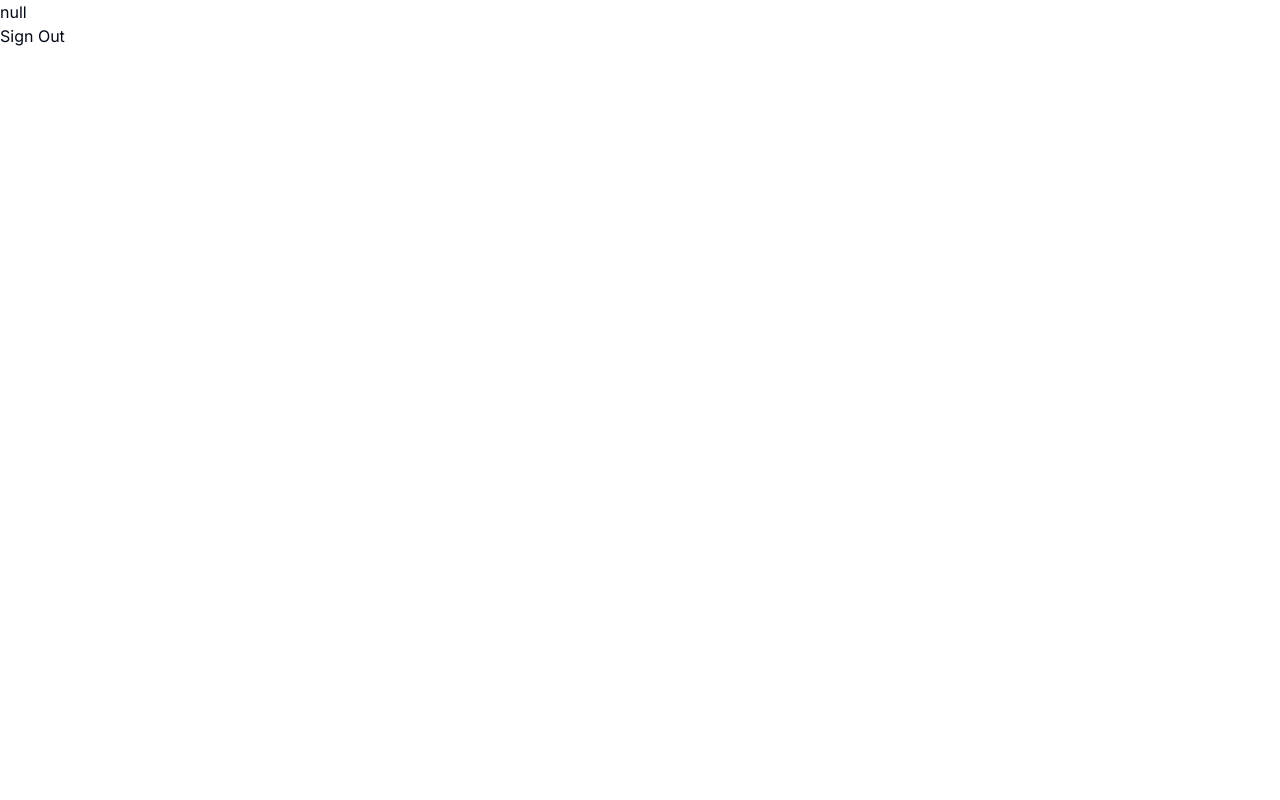
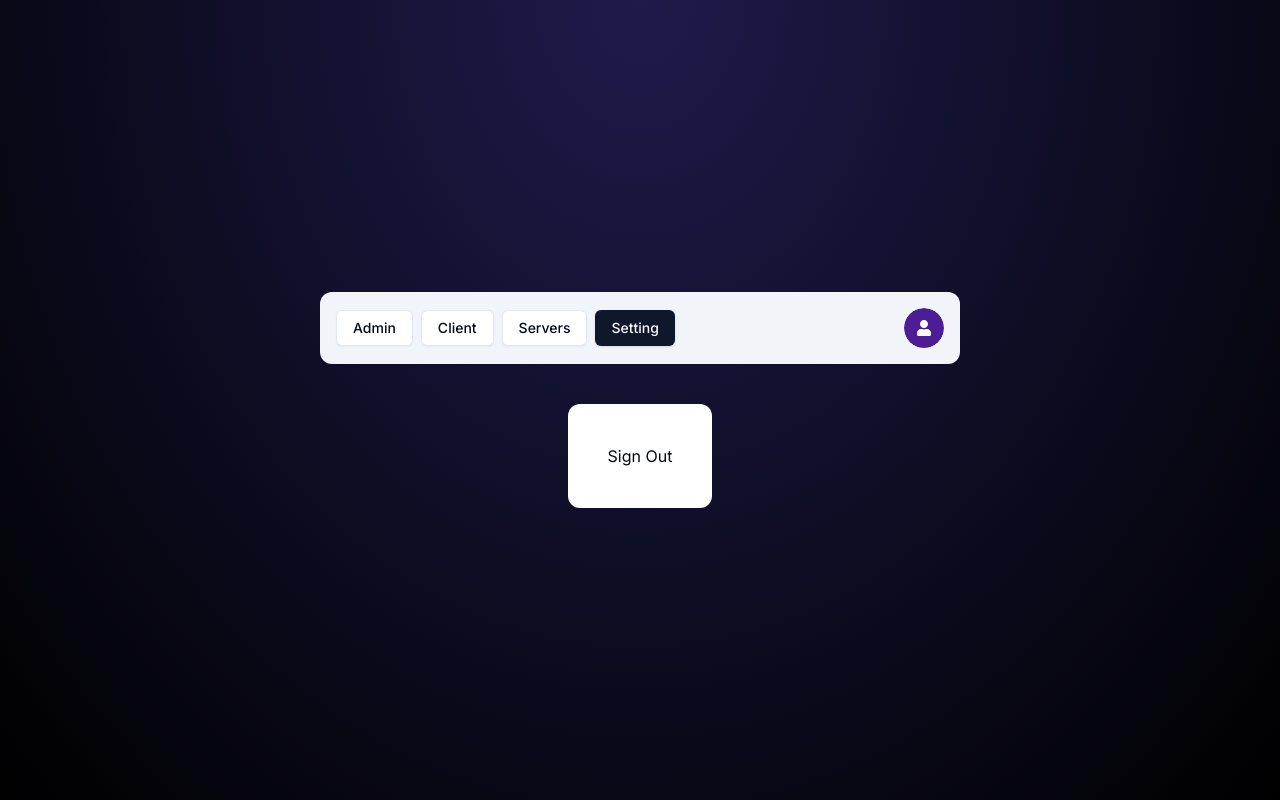
Before and after one commit to faisal004/auth-toolbox, a Next.js app: page /settings in a window 1280 px wide. Built offline with nearby package versions, Linux system fonts and the light colour scheme; no server answers.

Commit message:
added : global user button and  new folder structure added

```diff
--- /dev/null
+++ b/app/(protected)/_components/navbar.tsx
@@ -0,0 +1,43 @@
+'use client'
+
+import { UserButton } from '@/components/auth/user-button'
+import { Button } from '@/components/ui/button'
+import Link from 'next/link'
+import { usePathname } from 'next/navigation'
+
+export const Navbar = () => {
+  const pathname = usePathname()
+  return (
+    <nav className="bg-secondary flex justify-between items-center p-4 md:rounded-xl md:w-1/2 w-full shadow-sm">
+      <div className="flex gap-x-2">
+      <Button
+          asChild
+          variant={pathname === '/admin' ? 'default' : 'outline'}
+        >
+          <Link href="/admin">Admin</Link>
+        </Button>
+
+      <Button
+          asChild
+          variant={pathname === '/client' ? 'default' : 'outline'}
+        >
+          <Link href="/client">Client</Link>
+        </Button>
+
+      <Button
+          asChild
+          variant={pathname === '/server' ? 'default' : 'outline'}
+        >
+          <Link href="/server">Servers</Link>
+        </Button>
+      <Button
+          asChild
+          variant={pathname === '/settings' ? 'default' : 'outline'}
+        >
+          <Link href="/settings">Setting</Link>
+        </Button>
+      </div>
+      <p><UserButton/></p>
+    </nav>
+  )
+}
--- /dev/null
+++ b/app/(protected)/layout.tsx
@@ -0,0 +1,11 @@
+import { Navbar } from "./_components/navbar"
+
+const ProtectedLayout = ({ children }: { children: React.ReactNode }) => {
+  return (
+    <div className="h-full w-full flex flex-col gap-y-10 items-center justify-center bg-[radial-gradient(ellipse_at_top,_var(--tw-gradient-stops))] from-indigo-950 to-black ">
+      <Navbar/>
+      {children}
+    </div>
+  )
+}
+export default ProtectedLayout
--- /dev/null
+++ b/app/(protected)/settings/page.tsx
@@ -0,0 +1,20 @@
+"use client"
+import { useCurrentUser } from '@/hooks/use-current-user'
+import { signOut, useSession } from 'next-auth/react'
+
+const SettingsPage = () => {
+  const user =  useCurrentUser()
+  const onClick=()=>{
+    signOut()
+  }
+  return (
+    <div className='bg-white p-10 rounded-xl'>
+
+
+        <button onClick={onClick} type="submit">Sign Out</button>
+
+    </div>
+  )
+}
+
+export default SettingsPage
--- a/app/layout.tsx
+++ b/app/layout.tsx
@@ -1,7 +1,8 @@
 import type { Metadata } from 'next'
 import { Inter } from 'next/font/google'
 import './globals.css'
-
+import { SessionProvider } from 'next-auth/react'
+import { auth } from '@/auth'
 const inter = Inter({ subsets: ['latin'] })
 
 export const metadata: Metadata = {
@@ -9,14 +10,17 @@ export const metadata: Metadata = {
   description: 'Generated by create next app',
 }
 
-export default function RootLayout({
+export default async function RootLayout({
   children,
 }: {
   children: React.ReactNode
 }) {
+  const session = await auth()
   return (
-    <html lang="en">
-      <body className={inter.className}>{children}</body>
-    </html>
+    <SessionProvider session={session}>
+      <html lang="en">
+        <body className={inter.className}>{children}</body>
+      </html>
+    </SessionProvider>
   )
 }
--- a/app/settings/page.tsx
+++ /dev/null
@@ -1,20 +0,0 @@
-import { auth, signOut } from '@/auth'
-
-const SettingsPage = async () => {
-  const session = await auth()
-  return (
-    <div>
-      {JSON.stringify(session)}
-      <form
-        action={async () => {
-          'use server'
-          await signOut()
-        }}
-      >
-        <button type="submit">Sign Out</button>
-      </form>
-    </div>
-  )
-}
-
-export default SettingsPage
--- /dev/null
+++ b/components/auth/logout-button.tsx
@@ -0,0 +1,21 @@
+"use client";
+
+import { logout } from "@/actions/logout";
+
+interface LogoutButtonProps {
+  children?: React.ReactNode;
+};
+
+export const LogoutButton = ({
+  children
+}: LogoutButtonProps) => {
+  const onClick = () => {
+    logout();
+  };
+
+  return (
+    <span onClick={onClick} className="cursor-pointer">
+      {children}
+    </span>
+  );
+};
--- /dev/null
+++ b/components/auth/user-button.tsx
@@ -0,0 +1,43 @@
+"use client";
+
+import { FaUser } from "react-icons/fa";
+import { ExitIcon } from "@radix-ui/react-icons"
+
+import {
+  DropdownMenu,
+  DropdownMenuContent,
+  DropdownMenuItem,
+  DropdownMenuTrigger,
+} from "@/components/ui/dropdown-menu";
+import {
+  Avatar,
+  AvatarImage,
+  AvatarFallback,
+} from "@/components/ui/avatar";
+import { useCurrentUser } from "@/hooks/use-current-user";
+import { LogoutButton } from "@/components/auth/logout-button";
+
+export const UserButton = () => {
+  const user = useCurrentUser();
+
+  return (
+    <DropdownMenu>
+      <DropdownMenuTrigger>
+        <Avatar>
+          <AvatarImage src={user?.image || ""} />
+          <AvatarFallback className="bg-violet-900">
+            <FaUser className="text-white" />
+          </AvatarFallback>
+        </Avatar>
+      </DropdownMenuTrigger>
+      <DropdownMenuContent className="w-40" align="end">
+        <LogoutButton>
+          <DropdownMenuItem>
+            <ExitIcon className="h-4 w-4 mr-2" />
+            Logout
+          </DropdownMenuItem>
+        </LogoutButton>
+      </DropdownMenuContent>
+    </DropdownMenu>
+  );
+};
```
